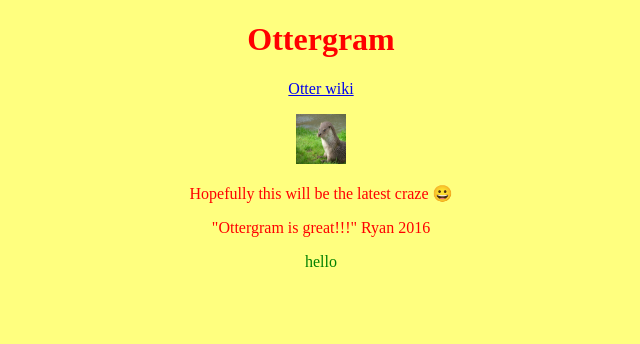
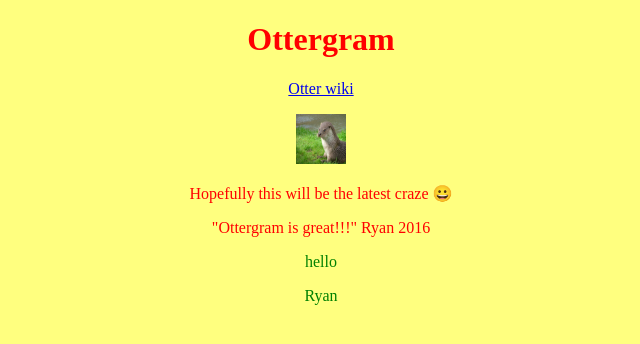
Before and after one commit to ryancfcmkd/ottergram, a plain HTML site: page index.html in a window 1280 px wide. Shown: the full height of the page, 319-959 px from the left. Drawn offline with Linux system fonts and the light colour scheme.

Commit message:
some message

```diff
--- a/index.html
+++ b/index.html
@@ -30,6 +30,9 @@
 <p>
   hello
 </p>
+<p>
+  Ryan
+</p>
 </div>
 </body>
 
```
